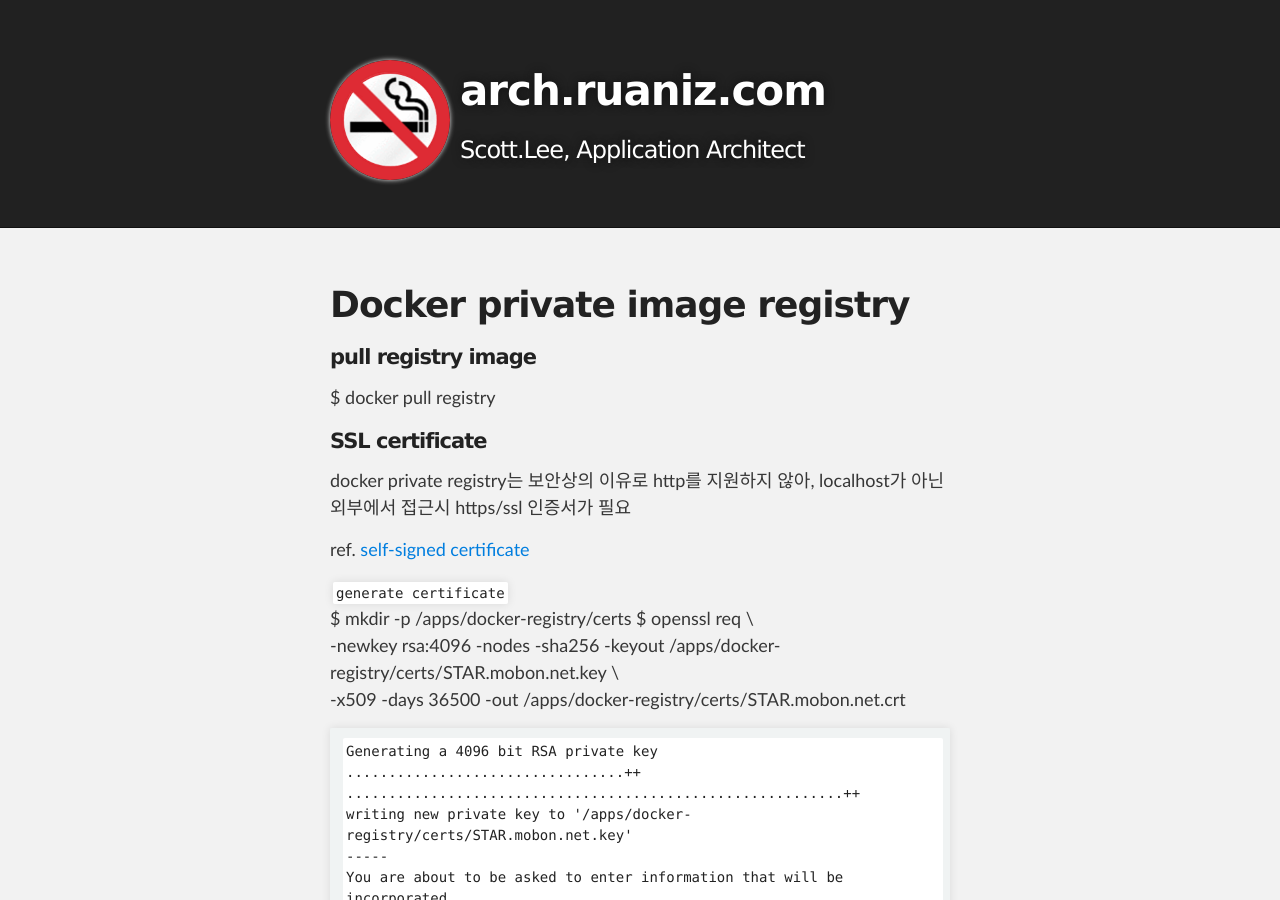
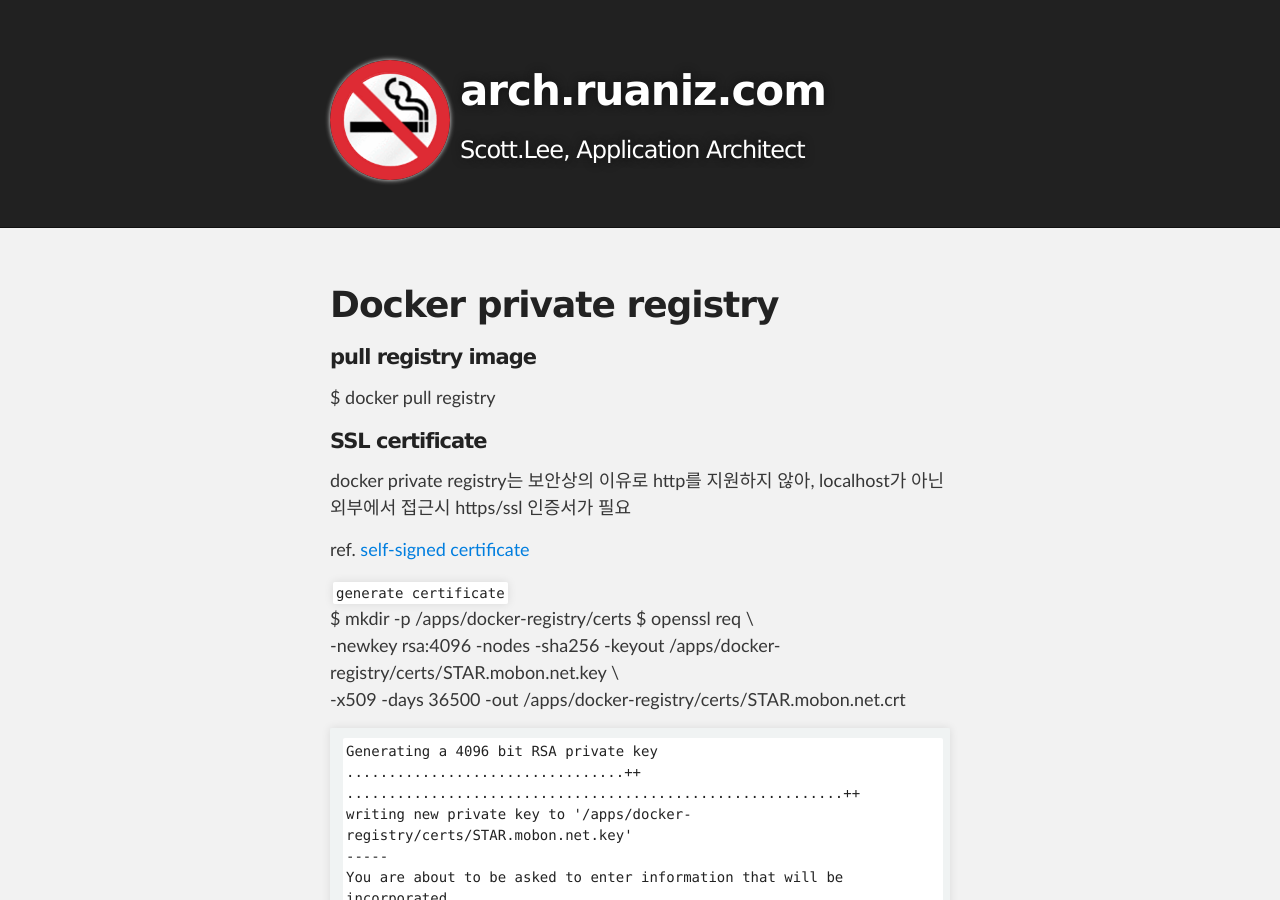
Before and after one commit to unlimited9/unlimited9.github.com, a Jekyll site: the page built from reference.notes/TA/cloud/docker/private.registry.md, in a window 1280 px wide and 900 px high. Built offline with Jekyll 4.4.1, drawn with Linux system fonts in a browser that asks for light colours; our own code applies the rules of GitHub Pages for plain Markdown files.

Commit message:
Update and rename private.image.registry.md to private.registry.md

```diff
--- a/reference.notes/TA/cloud/docker/private.image.registry.md
+++ b/reference.notes/TA/cloud/docker/private.registry.md
@@ -1,4 +1,4 @@
-# Docker private image registry
+# Docker private registry
 
 #### pull registry image
 $ docker pull registry
```
